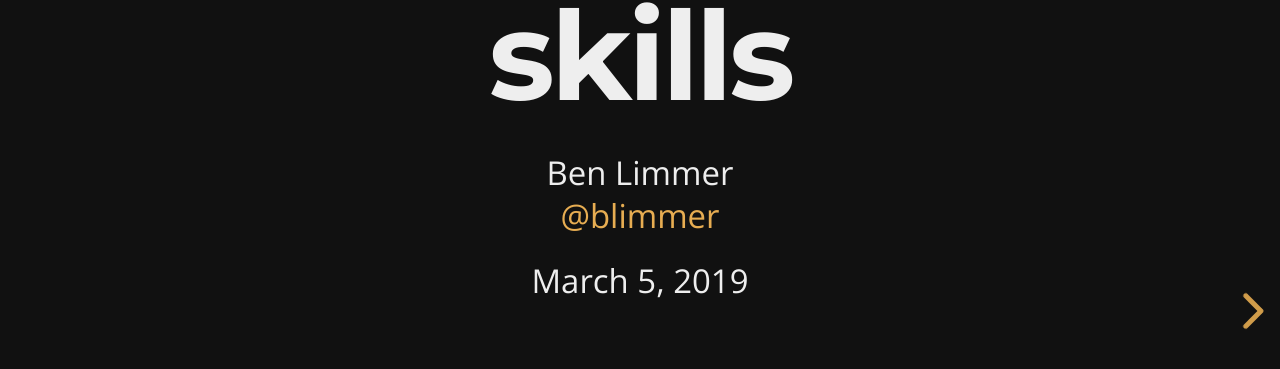
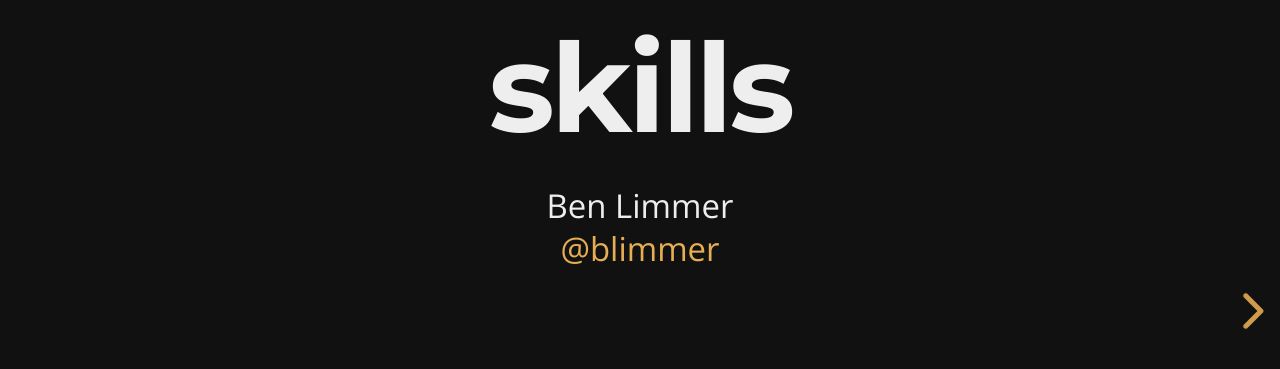
Before and after one commit to blimmer/1up-git-skills-talk, a website: page index.html in a window 1280 px wide. Shown: the part 427-796 px from the top of the page. Drawn offline with nearby package versions, Linux system fonts and the light colour scheme.

Commit message:
Remove date

```diff
--- a/index.html
+++ b/index.html
@@ -52,8 +52,6 @@
 
 <p>Ben Limmer<br>
 <a href="https://github.com/blimmer" class="user-mention">@blimmer</a></p>
-
-<p>March 5, 2019</p>
 
 </section>
 <section>
```
Also changed, not shown: slides.html (+0 -2 lines).
